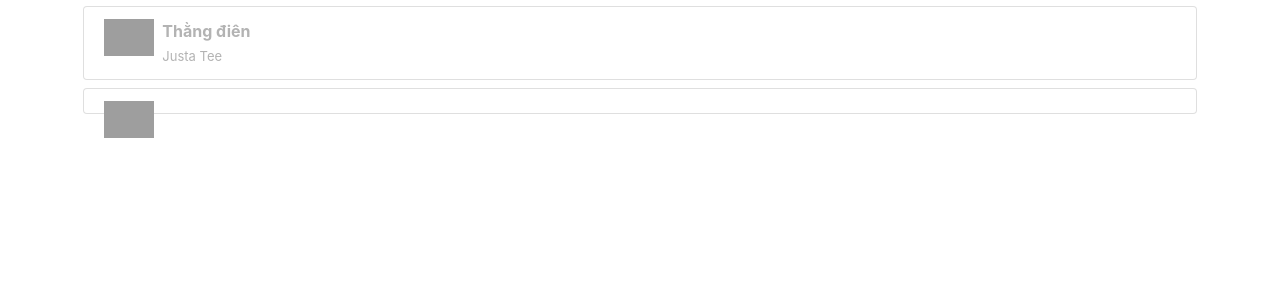
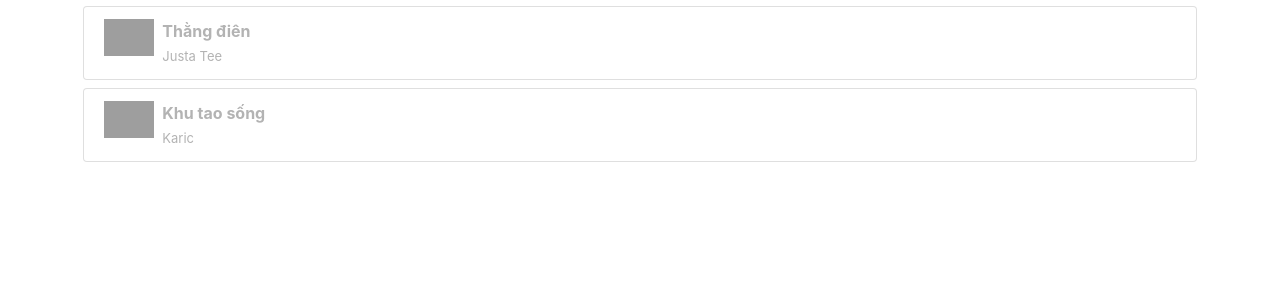
Before and after one commit to uncleyellow/btl-sportify, a PHP site: page /bxh.php in a window 1280 px wide. Shown: the part 191-491 px from the top of the page. Run offline with PHP 8.4, Linux system fonts and the light colour scheme; the visitor is signed in with stand-in values (Sample User, id 1); some libraries are stand-ins or nearby versions; grey boxes are pictures that could not be loaded.

Commit message:
Update bxh.php

```diff
--- a/sportify nâng cấp/bxh.php
+++ b/sportify nâng cấp/bxh.php
@@ -57,3 +57,11 @@
                                 <span>
                                     <img class="float-left mr-2" src="./image/22247057.jpg" width="50px">
                                 </span>
+                            <div class="item_title font-weight-bold"style="color:#b3b3b3">Khu tao sống</div>
+                                <div class="box_items">
+
+                                    <span>
+                                        <span style="font-size:13px;color:#b3b3b3">Karic</span>
+                                    </span>
+                                </div>
+                            </a></li>
```
